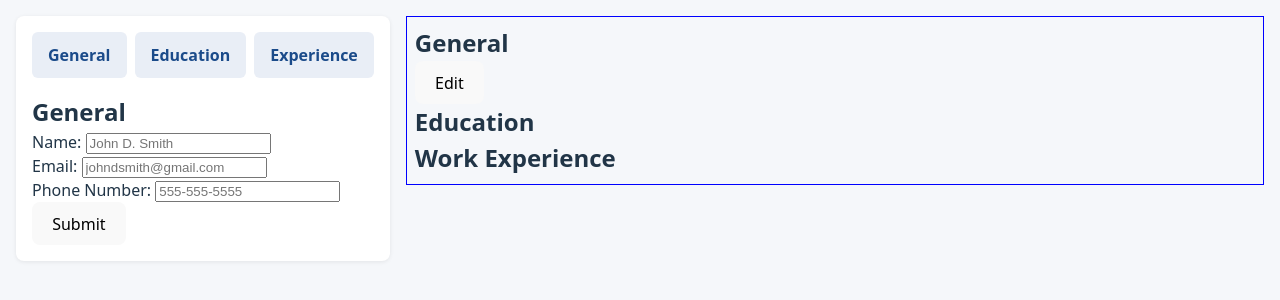
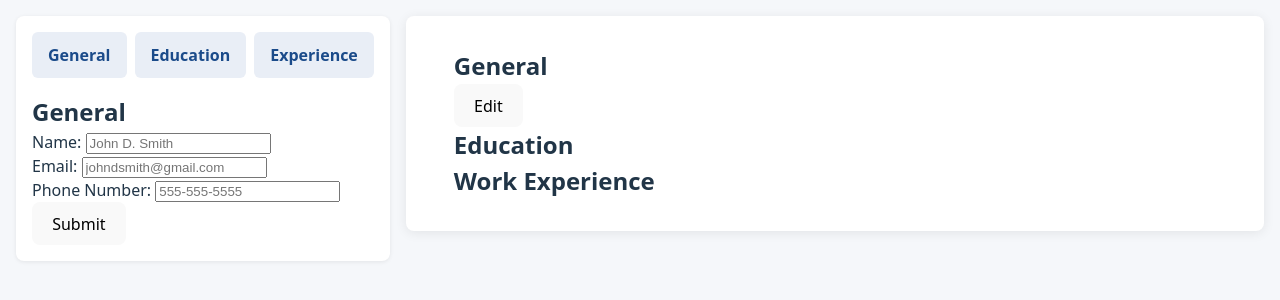
Before and after one commit to thongster/odin-cv-application, a React (Vite) app: page / in a window 1280 px wide. Shown: the top 300 px of the page. Built offline with nearby package versions, Linux system fonts and the light colour scheme.

Commit message:
resumeside css

```diff
--- a/src/styles/App.css
+++ b/src/styles/App.css
@@ -11,7 +11,7 @@
   gap: 1rem;
   width: 100%;
   background: #f5f7fa;
-  height: 100vh;
+  min-height: 100vh;
   box-sizing: border-box;
   padding: 1rem;
 }
@@ -20,7 +20,7 @@
   display: flex;
   flex-direction: column;
   background: #ffffff;
-  flex: 0 1 40%;
+  flex: 0 1 25%;
   padding: 1rem;
   border-radius: 8px;
   box-shadow: 0 1px 4px rgba(0,0,0,0.08);
@@ -34,7 +34,11 @@
 .resumeSide {
   display: flex;
   flex-direction: column;
-  border: 1px solid blue;
-  width: 100%;
-  padding: 0.5rem;
+  background: white;
+  flex: 1;
+  padding: 2rem 3rem;
+  border-radius: 8px;
+  box-shadow: 0 2px 12px rgba(0,0,0,0.08);
+  overflow-y: auto;
+  max-width: 900px;
 }
```
